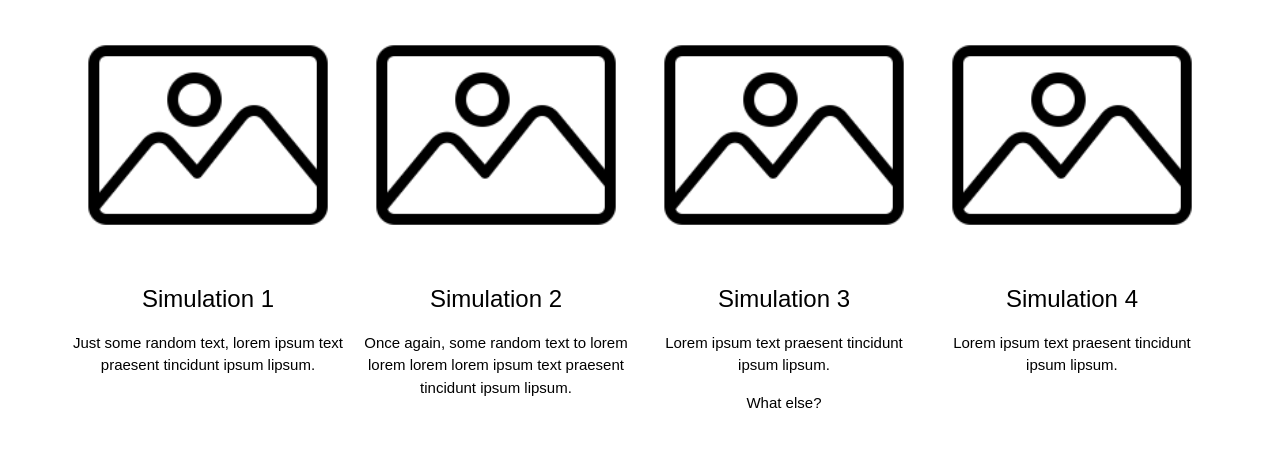
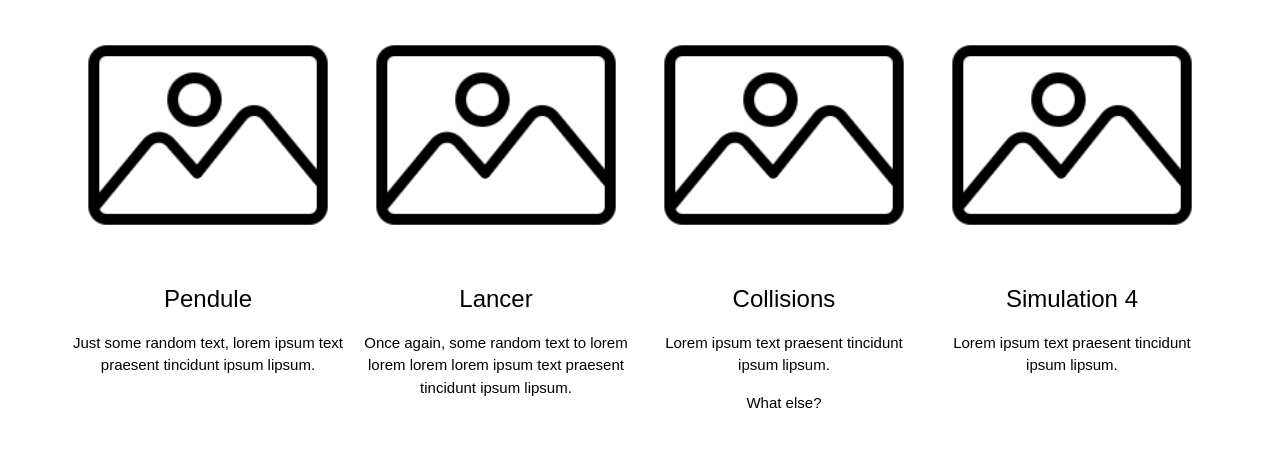
Before and after one commit to AdemLad/Dynamix_H25_EQ5, a Django app: page /simulations/ in a window 1280 px wide. Shown: the part 210-672 px from the top of the page. Run offline with Django 5.2, Linux system fonts and the light colour scheme; some libraries are stand-ins or nearby versions.

Commit message:
mise a jour

```diff
--- a/dynamix/monweb/static/pendule.css
+++ b/dynamix/monweb/static/pendule.css
@@ -1,6 +1,6 @@
 /* pendule.css */
 
-body {
+bodyPendule {
     font-family: 'Roboto', sans-serif;
     background: #f0f2f5;
     margin: 0;
--- a/dynamix/monweb/templates/Lancer.html
+++ b/dynamix/monweb/templates/Lancer.html
@@ -1,5 +1,5 @@
-<!DOCTYPE html>
-<html lang="fr">
+{% extends "base.html" %} {% block title %} Home Page {% endblock %}
+{% block content %}
 <head>
   <meta charset="UTF-8" />
   <meta name="viewport" content="width=device-width, initial-scale=1.0"/>
@@ -339,3 +339,4 @@ Matter.Events.on(engine, 'afterUpdate', function () {
 </script>
 </body>
 </html>
+{% endblock %}
--- a/dynamix/monweb/templates/base.html
+++ b/dynamix/monweb/templates/base.html
@@ -1,5 +1,5 @@
 <!DOCTYPE html>
-<html lang="en">
+<html lang="fr">
   <head>
     <meta charset="UTF-8" />
     <meta name="viewport" content="width=device-width, initial-scale=1.0" />
--- a/dynamix/monweb/templates/collisions.html
+++ b/dynamix/monweb/templates/collisions.html
@@ -1,5 +1,5 @@
-<!DOCTYPE html>
-<html lang="fr">
+{% extends "base.html" %} {% block title %} Home Page {% endblock %}
+{% block content %}
 <head>
   <meta charset="UTF-8">
   <meta name="viewport" content="width=device-width, initial-scale=1.0">
@@ -302,3 +302,4 @@ function drawVector(ctx, vx, vy) {
   </script>
 </body>
 </html>
+{% endblock %}
--- a/dynamix/monweb/templates/simulationStatique.html
+++ b/dynamix/monweb/templates/simulationStatique.html
@@ -1,3 +1,5 @@
+{% extends "base.html" %} {% block title %} Home Page {% endblock %}
+{% block content %}
 <!DOCTYPE html>
 <html lang="fr">
 <head>
@@ -308,3 +310,4 @@
   </script>
 </body>
 </html>
+{% endblock %}
--- a/dynamix/monweb/templates/simulations.html
+++ b/dynamix/monweb/templates/simulations.html
@@ -19,21 +19,21 @@ body,h1,h2,h3,h4,h5,h6 {font-family: "Karma", sans-serif}
         <a href="http://127.0.0.1:8000/simulation/pendule/">
             <img src="../static/image.png" alt="pendule" style="width: 100%">
       </a>
-      <h3>Simulation 1</h3>
+      <h3>Pendule</h3>
       <p>Just some random text, lorem ipsum text praesent tincidunt ipsum lipsum.</p>
     </div>
     <div class="w3-quarter">
-        <a href="http://127.0.0.1:8000/simulation/">
+        <a href="http://127.0.0.1:8000/simulation/lancer/">
 			<img src="../static/image.png" alt="pendule" style="width: 100%">
       </a>
-      <h3>Simulation 2</h3>
+      <h3>Lancer</h3>
       <p>Once again, some random text to lorem lorem lorem lorem ipsum text praesent tincidunt ipsum lipsum.</p>
     </div>
     <div class="w3-quarter">
-        <a href="http://127.0.0.1:8000/simulation/">
+        <a href="http://127.0.0.1:8000/simulation/collisions/">
             <img src="../static/image.png" alt="pendule" style="width: 100%">
       </a>
-      <h3>Simulation 3</h3>
+      <h3>Collisions</h3>
       <p>Lorem ipsum text praesent tincidunt ipsum lipsum.</p>
       <p>What else?</p>
     </div>
--- a/dynamix/monweb/urls.py
+++ b/dynamix/monweb/urls.py
@@ -10,6 +10,9 @@ urlpatterns = [
     path("simulation/statique/", views.simulateurStatique, name="simulateur statique"),
 
     path("simulation/pendule/", views.pendule, name="pendule"),
+    path("simulation/lancer/", views.lancer, name="lancer"),
+    path("simulation/collisions/", views.collisions, name="collisions"),
+
 
 ]
 
--- a/dynamix/monweb/views.py
+++ b/dynamix/monweb/views.py
@@ -9,8 +9,16 @@ def home(request) :
 def simulations(request) :
    return render(request, "simulations.html")
 
+
+def simulateurStatique(request) :
+   return render(request, "statique2.html")
+
+
 def pendule(request) :
    return render(request, "pendule.html")
 
-def simulateurStatique(request) :
-   return render(request, "statique2.html")
+def lancer(request) :
+   return render(request, "lancer.html")
+
+def collisions(request) :
+   return render(request, "collisions.html")
```
Also changed, not shown: dynamix/monweb/templates/pendule.html (+5 -4 lines).
